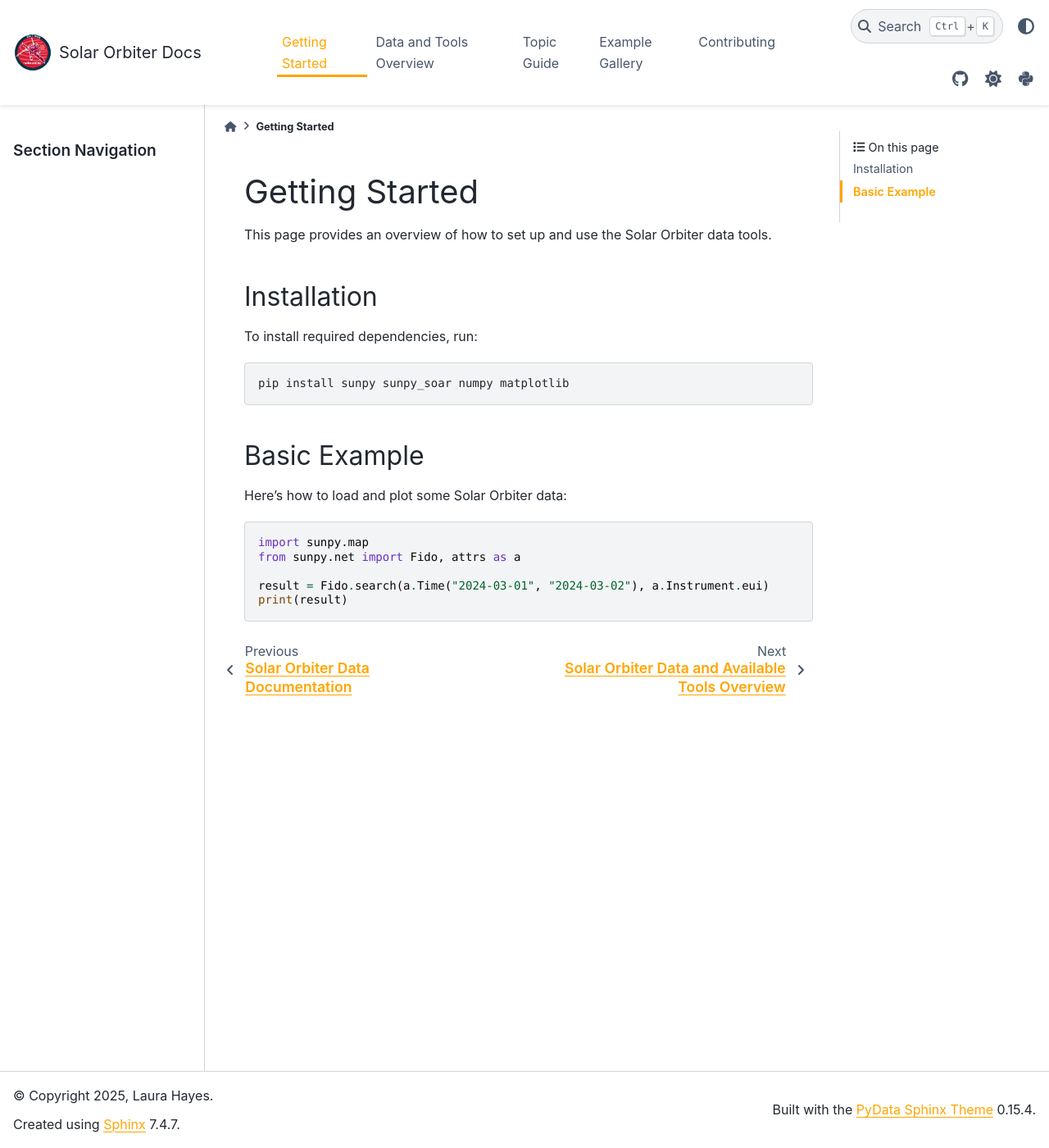
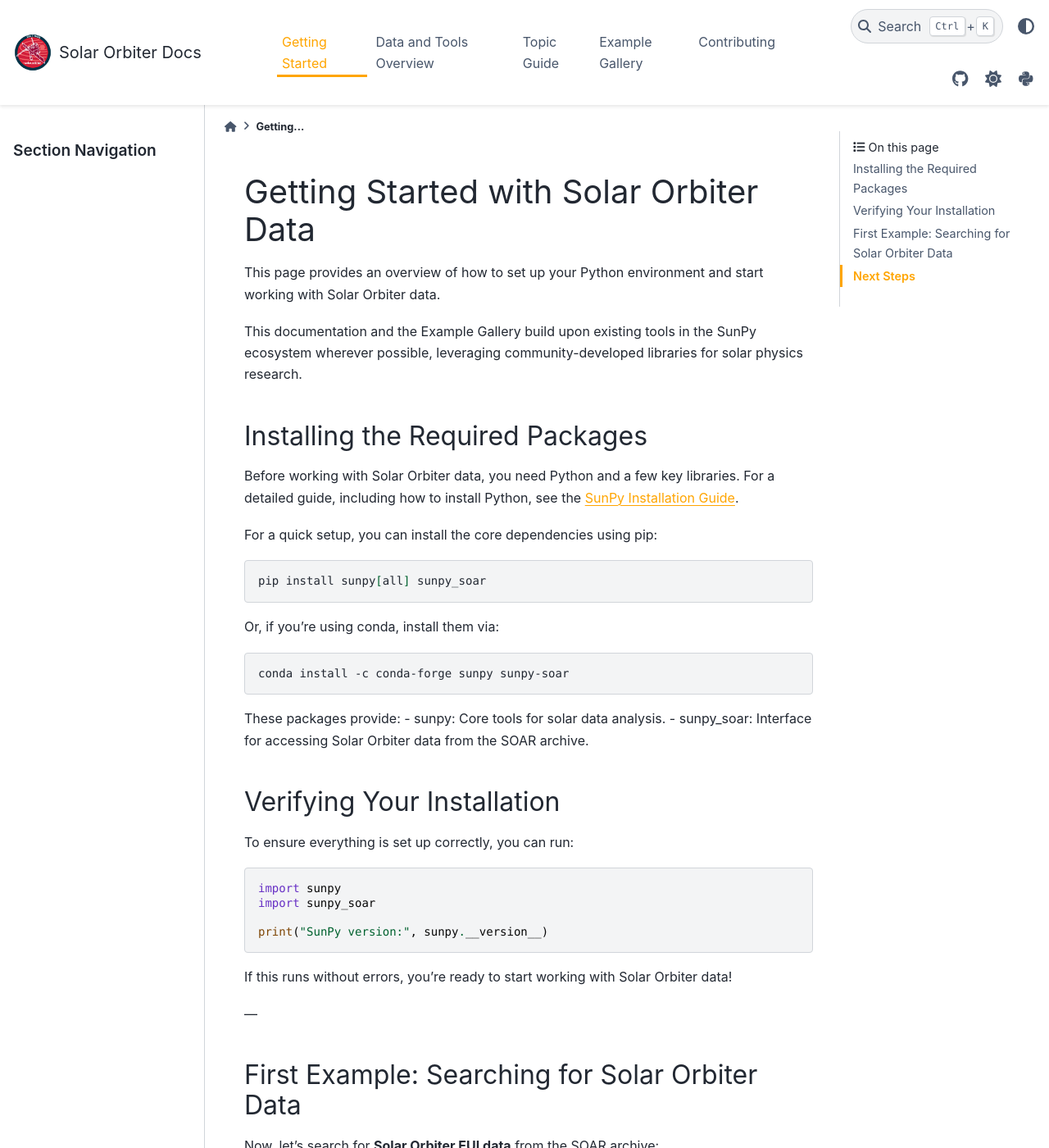
Before and after one commit to SolarOrbiterWorkshop/solar-orbiter-docs, a Sphinx documentation site: the page built from docs/getting_started.rst, in a window 1280 px wide and 1400 px high. Shown: the whole window at 82% size. Built offline with Sphinx 7.4.7 and the PyData theme 0.15.4, drawn with Linux system fonts in a browser that asks for light colours; some of the changed text lies outside the part shown.

Commit message:
updating getting started

```diff
--- a/docs/getting_started.rst
+++ b/docs/getting_started.rst
@@ -1,26 +1,77 @@
-Getting Started
-===============
+Getting Started with Solar Orbiter Data
+========================================
 
-This page provides an overview of how to set up and use the Solar Orbiter data tools.
+This page provides an overview of how to set up your Python environment and start working with Solar Orbiter data.
 
-Installation
-------------
+This documentation and the Example Gallery build upon existing tools in the SunPy ecosystem wherever possible, leveraging community-developed libraries for solar physics research.
 
-To install required dependencies, run:
+
+Installing the Required Packages
+--------------------------------
+
+Before working with Solar Orbiter data, you need Python and a few key libraries.
+For a detailed guide, including how to install Python, see the `SunPy Installation Guide <https://docs.sunpy.org/en/stable/tutorial/installation.html>`_.
+
+For a quick setup, you can install the core dependencies using pip:
 
 .. code-block:: bash
 
-    pip install sunpy sunpy_soar numpy matplotlib
+    pip install sunpy[all] sunpy_soar
 
-Basic Example
--------------
+Or, if you're using conda, install them via:
 
-Here's how to load and plot some Solar Orbiter data:
+.. code-block:: bash
+
+    conda install -c conda-forge sunpy sunpy-soar
+
+These packages provide:
+- sunpy: Core tools for solar data analysis.
+- sunpy_soar: Interface for accessing Solar Orbiter data from the SOAR archive.
+
+Verifying Your Installation
+---------------------------
+
+To ensure everything is set up correctly, you can run:
 
 .. code-block:: python
 
-    import sunpy.map
+    import sunpy
+    import sunpy_soar
+
+    print("SunPy version:", sunpy.__version__)
+
+If this runs without errors, you're ready to start working with Solar Orbiter data!
+
+---
+
+First Example: Searching for Solar Orbiter Data
+-----------------------------------------------
+
+Now, let's search for **Solar Orbiter EUI data** from the SOAR archive:
+
+.. code-block:: python
+
     from sunpy.net import Fido, attrs as a
+    import sunpy_soar
 
-    result = Fido.search(a.Time("2024-03-01", "2024-03-02"), a.Instrument.eui)
+    # Search for EUI data within a specific time range
+    result = Fido.search(a.Time("2021-02-01 00:00", "2021-02-01 04:00"), a.Instrument.eui, a.Level(2))
+
+    # Display the available data products
     print(result)
+
+This query searches for EUI (Extreme Ultraviolet Imager) data from Solar Orbiter.
+
+Next Steps
+----------
+
+Once your setup is complete, check out the following resources:
+
+* :doc:`data_overview/analysis_tools`
+  Learn about additional community-developed Python tools for working with Solar Orbiter data.
+
+* :doc:`auto_gallery/index`
+  Browse practical examples of how to query, download, and analyze Solar Orbiter observations.
+
+* :doc:`contributing`
+  Want to contribute examples or improve the documentation? Find out how you can help!
```
